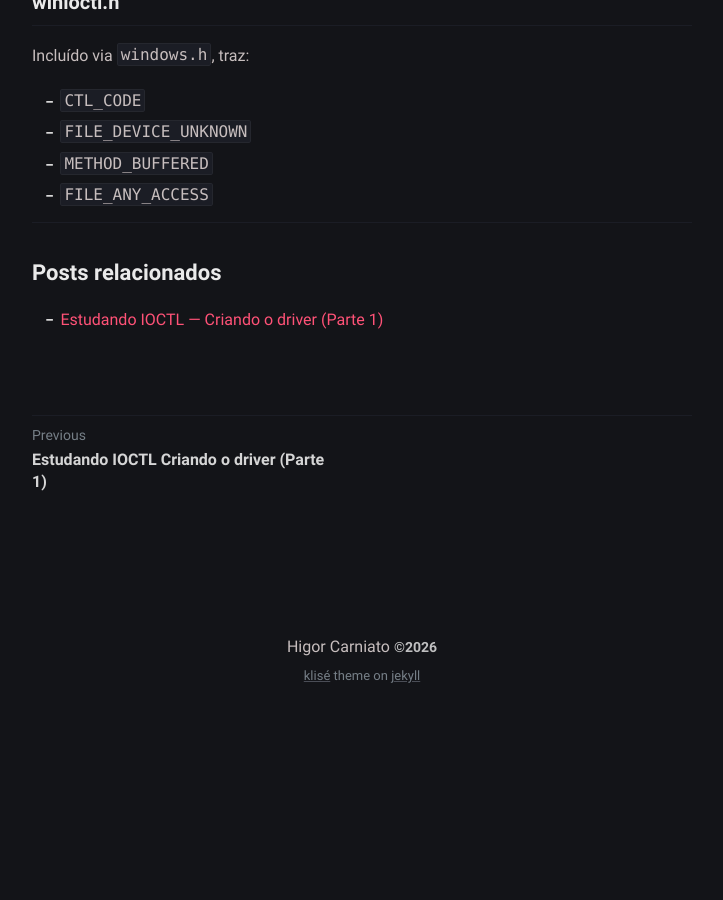
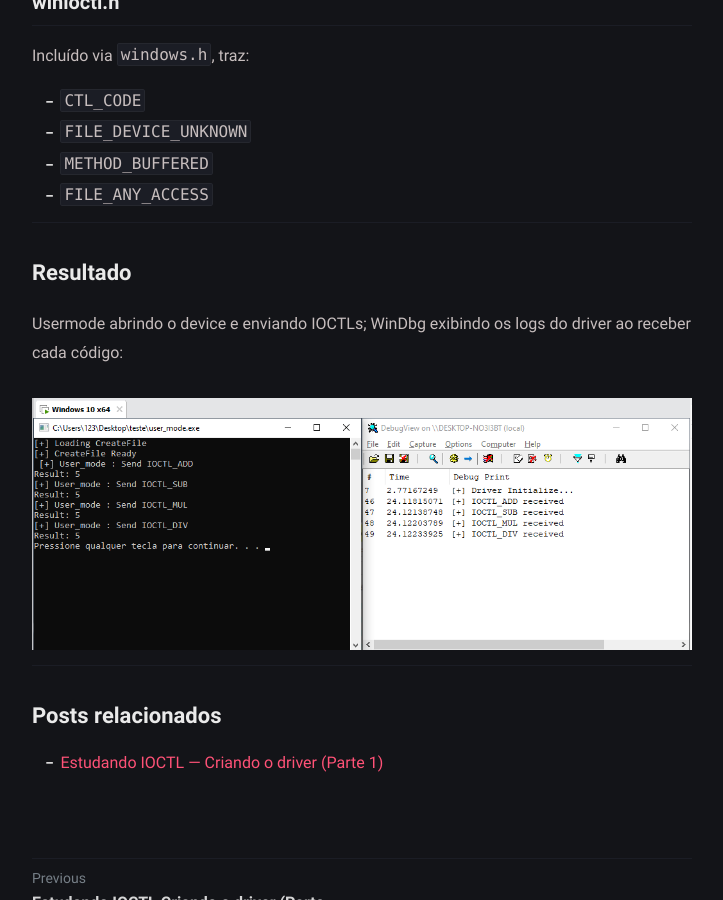
Before and after one commit to cnthigu/cnthigu.github.io, a Jekyll site: the page built from _posts/ioctl-driver/2026-03-04-estudando-ioctl-usermode-parte2.md, in a window 1280 px wide and 900 px high, scrolled down 4887 px. Shown: the whole window, without its empty margins (278-1001 px from the left). Built offline with Jekyll 4.4.1, drawn with Linux system fonts in a browser that asks for light colours; before the commit the page ends 5607 px from its top, so only the background shows below that.

Commit message:
feat: fix front, add scrneshot.

```diff
--- a/_posts/ioctl-driver/2026-03-04-estudando-ioctl-usermode-parte2.md
+++ b/_posts/ioctl-driver/2026-03-04-estudando-ioctl-usermode-parte2.md
@@ -200,6 +200,14 @@ Incluído via `windows.h`, traz:
 
 ---
 
+## Resultado
+
+Usermode abrindo o device e enviando IOCTLs; WinDbg exibindo os logs do driver ao receber cada código:
+
+![Usermode comunicando com driver — WinDbg com logs](/assets/img/screenshot.png)
+
+---
+
 ## Posts relacionados
 
 - [Estudando IOCTL — Criando o driver (Parte 1)](/estudando-ioctl-driver-parte1/)
```
Also changed, not shown: assets/img/screenshot.png (added).
